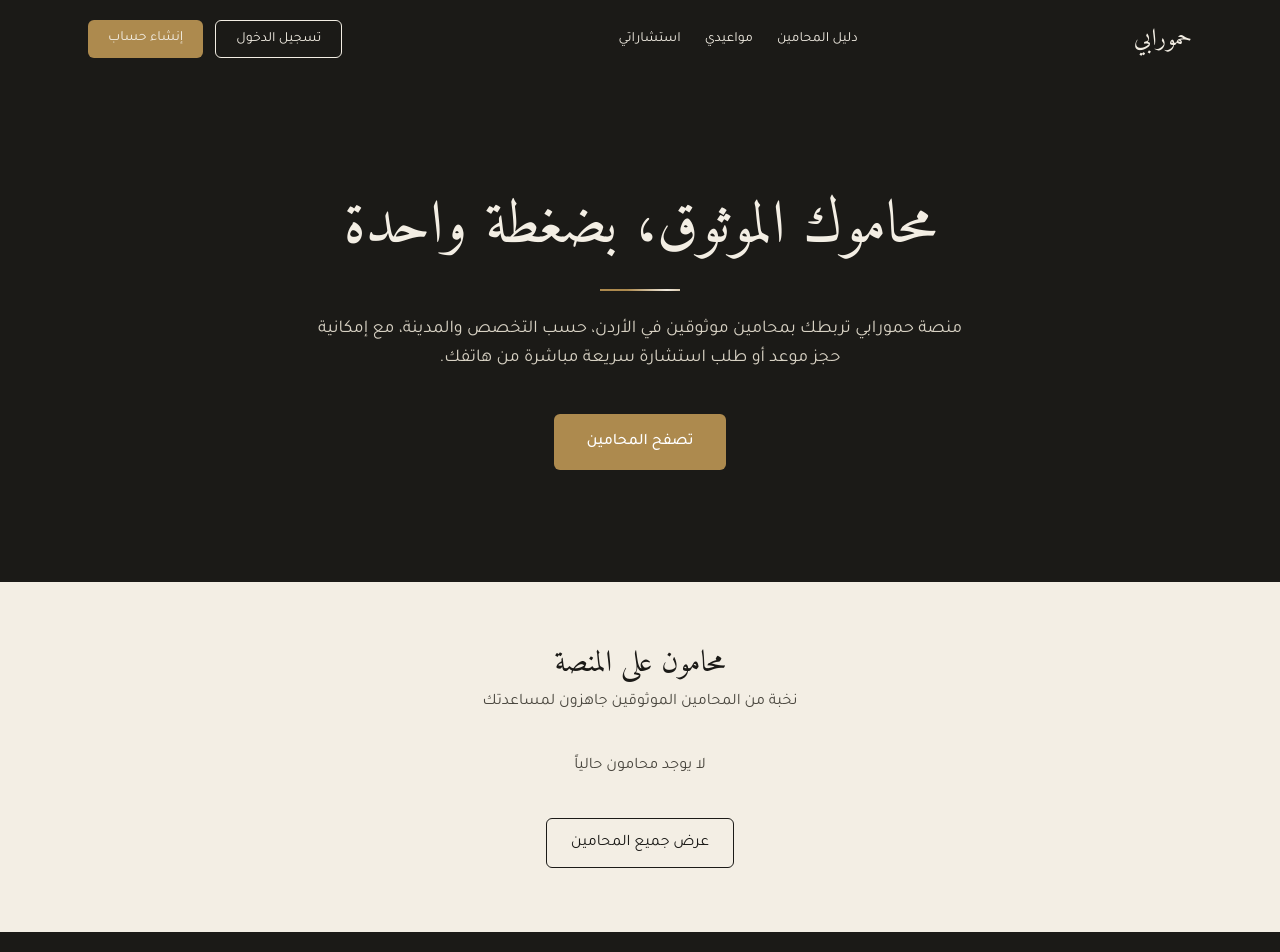
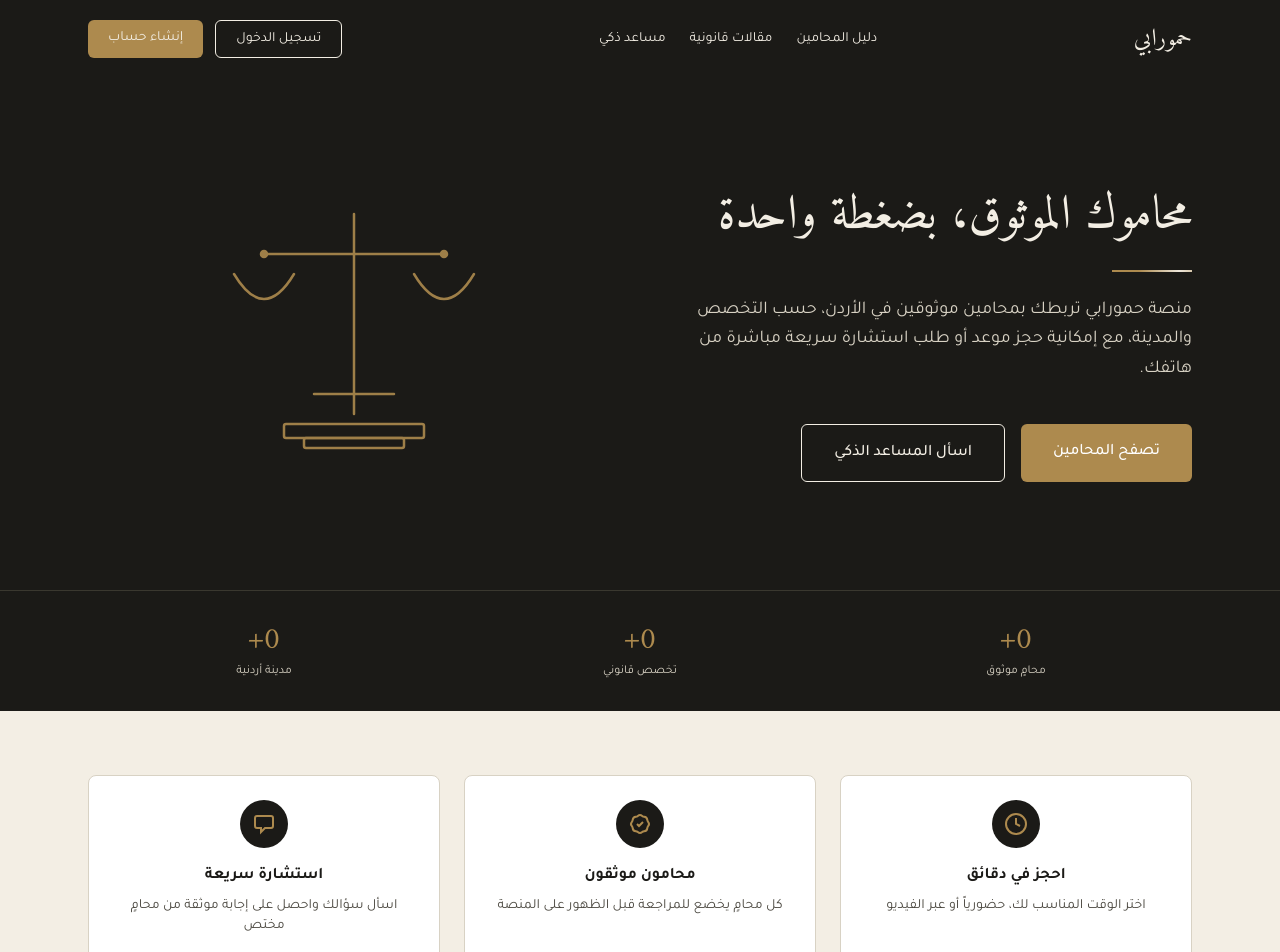
Before and after one commit to yousefyhunaiti-netizen/hammurabi, a Next.js app: page / in a window 1280 px wide. Shown: the top 952 px of the page. Built offline with nearby package versions, Linux system fonts and the light colour scheme; no server answers; the database is empty.

Commit message:
Redesign homepage with illustration, live stats, and differentiated nav

```diff
--- a/app/page.tsx
+++ b/app/page.tsx
@@ -4,33 +4,22 @@ import { useEffect, useState } from 'react'
 import { useRouter } from 'next/navigation'
 import { createClient } from './lib/supabase'
 
-type Lawyer = {
-  id: number
-  full_name: string
-  city: string
-  consultation_fee: number
-  specialty_id: number
-}
-
-type Specialty = {
-  id: number
-  name_ar: string
-}
-
 export default function HomePage() {
-  const [lawyers, setLawyers] = useState<Lawyer[]>([])
-  const [specialties, setSpecialties] = useState<Specialty[]>([])
   const [loggedIn, setLoggedIn] = useState(false)
   const [checkingAuth, setCheckingAuth] = useState(true)
   const [infoLink, setInfoLink] = useState('')
   const [isLawyerAccount, setIsLawyerAccount] = useState(false)
+  const [isFirmAccount, setIsFirmAccount] = useState(false)
   const [menuOpen, setMenuOpen] = useState(false)
+  const [lawyerCount, setLawyerCount] = useState(0)
+  const [specialtyCount, setSpecialtyCount] = useState(0)
+  const [cityCount, setCityCount] = useState(0)
 
   const supabase = createClient()
   const router = useRouter()
 
   useEffect(function () {
-    async function loadPreview() {
+    async function loadData() {
       const userResult = await supabase.auth.getUser()
       const user = userResult.data.user
 
@@ -49,6 +38,7 @@ export default function HomePage() {
             const firmResult = await supabase.from('firms').select('id').eq('user_id', user.id).maybeSingle()
             if (firmResult.data) {
               setInfoLink('/firm-info')
+              setIsFirmAccount(true)
             }
           }
         }
@@ -56,26 +46,18 @@ export default function HomePage() {
 
       setCheckingAuth(false)
 
-      const lawyersResult = await supabase
-        .from('lawyers')
-        .select('id, full_name, city, consultation_fee, specialty_id')
-        .eq('is_approved', true)
-        .eq('is_active', true)
-        .limit(6)
+      const lawyersCountResult = await supabase.from('lawyers').select('id, city', { count: 'exact' }).eq('is_approved', true).eq('is_active', true)
+      const specialtiesCountResult = await supabase.from('specialties').select('id', { count: 'exact', head: true })
 
-      const specialtiesResult = await supabase.from('specialties').select('*')
+      setLawyerCount(lawyersCountResult.count || 0)
+      setSpecialtyCount(specialtiesCountResult.count || 0)
 
-      setLawyers(lawyersResult.data || [])
-      setSpecialties(specialtiesResult.data || [])
+      const uniqueCities = new Set((lawyersCountResult.data || []).map(function (l) { return l.city }).filter(Boolean))
+      setCityCount(uniqueCities.size)
     }
 
-    loadPreview()
+    loadData()
   }, [])
-
-  function getSpecialtyName(specialtyId: number) {
-    const found = specialties.find(function (s) { return s.id === specialtyId })
-    return found ? found.name_ar : ''
-  }
 
   async function handleLogout() {
     await supabase.auth.signOut()
@@ -84,40 +66,15 @@ export default function HomePage() {
     router.push('/')
   }
 
-  const navLinkClass = "font-['Tajawal'] text-sm hover:text-[#AD8A4E] transition"
+  function toggleMenu() {
+    setMenuOpen(!menuOpen)
+  }
+
+  const navLinkClass = "font-['Tajawal'] text-sm hover:text-[#AD8A4E] transition whitespace-nowrap"
   const navLoginClass = "px-5 py-2 font-['Tajawal'] text-sm border border-[#F3EEE4] rounded-md hover:bg-[#F3EEE4] hover:text-[#1B1A17] transition"
   const navSignupClass = "px-5 py-2 font-['Tajawal'] text-sm bg-[#AD8A4E] rounded-md hover:bg-[#c49b58] transition"
   const heroCtaClass = "inline-block px-8 py-4 bg-[#AD8A4E] text-white font-['Tajawal'] font-medium rounded-md hover:bg-[#c49b58] transition"
-  const cardClass = "bg-white border border-[#D8D2C4] rounded-lg p-6 hover:shadow-xl hover:-translate-y-1 transition-all duration-300 block opacity-0"
-  const viewAllClass = "inline-block px-6 py-3 border border-[#1B1A17] text-[#1B1A17] font-['Tajawal'] rounded-md hover:bg-[#1B1A17] hover:text-[#F3EEE4] transition"
-
-  function renderLawyerCard(lawyer: Lawyer, index: number) {
-    const link = '/lawyers/' + lawyer.id
-    const delay = (index * 0.1) + 's'
-    const cardStyle = { animation: 'fadeInUp 0.6s ease-out ' + delay + ' forwards' }
-
-    return (
-      <a key={lawyer.id} href={link} className={cardClass} style={cardStyle}>
-        <div className="flex items-center gap-4 mb-3">
-          <div className="w-12 h-12 rounded-full bg-[#1B1A17] flex items-center justify-center text-[#AD8A4E] font-['Amiri'] text-xl">
-            {lawyer.full_name.charAt(0)}
-          </div>
-          <div>
-            <h4 className="font-['Tajawal'] font-bold text-[#1B1A17]">{lawyer.full_name}</h4>
-            <p className="font-['Tajawal'] text-xs text-[#AD8A4E]">{getSpecialtyName(lawyer.specialty_id)}</p>
-          </div>
-        </div>
-        <div className="flex justify-between text-sm font-['Tajawal'] text-[#4A473F]">
-          <span>{lawyer.city}</span>
-          <span>{lawyer.consultation_fee} د.أ</span>
-        </div>
-      </a>
-    )
-  }
-
-  function toggleMenu() {
-    setMenuOpen(!menuOpen)
-  }
+  const heroCtaOutlineClass = "inline-block px-8 py-4 border border-[#F3EEE4] text-[#F3EEE4] font-['Tajawal'] font-medium rounded-md hover:bg-[#F3EEE4] hover:text-[#1B1A17] transition"
 
   return (
     <div dir="rtl" className="min-h-screen pattern-bg">
@@ -125,12 +82,21 @@ export default function HomePage() {
         <div className="max-w-6xl mx-auto px-6 py-5 flex justify-between items-center">
           <a href="/" className="font-['Amiri'] text-2xl">حمورابي</a>
 
-          <div className="hidden md:flex gap-6">
+          <div className="hidden lg:flex gap-6 items-center">
             <a href="/lawyers" className={navLinkClass}>دليل المحامين</a>
+            <a href="/legal-articles" className={navLinkClass}>مقالات قانونية</a>
+            <a href="/ai-assistant" className={navLinkClass}>مساعد ذكي</a>
+            {loggedIn && !isLawyerAccount && !isFirmAccount && (
               <a href="/my-appointments" className={navLinkClass}>مواعيدي</a>
+            )}
+            {loggedIn && !isLawyerAccount && !isFirmAccount && (
               <a href="/my-consultations" className={navLinkClass}>استشاراتي</a>
+            )}
             {isLawyerAccount && (
               <a href="/lawyer-tools" className={navLinkClass}>أدواتي</a>
+            )}
+            {isLawyerAccount && (
+              <a href="/lawyer-history" className={navLinkClass}>السجل</a>
             )}
           </div>
 
@@ -153,10 +119,15 @@ export default function HomePage() {
               </button>
 
               {menuOpen && (
-                <div className="absolute left-0 top-full mt-2 w-52 bg-white border border-[#D8D2C4] rounded-md shadow-lg overflow-hidden z-20">
+                <div className="absolute left-0 top-full mt-2 w-56 bg-white border border-[#D8D2C4] rounded-md shadow-lg overflow-hidden z-20">
                   {infoLink && (
                     <a href={infoLink} className="block px-4 py-3 font-['Tajawal'] text-sm text-[#1B1A17] hover:bg-[#F3EEE4] transition">
                       معلوماتي الشخصية
+                    </a>
+                  )}
+                  {(isLawyerAccount || isFirmAccount) && (
+                    <a href="/subscription" className="block px-4 py-3 font-['Tajawal'] text-sm text-[#1B1A17] hover:bg-[#F3EEE4] transition border-t border-[#D8D2C4]">
+                      الاشتراك والإعلانات
                     </a>
                   )}
                   <button
@@ -171,36 +142,89 @@ export default function HomePage() {
           )}
         </div>
 
-        <div className="relative max-w-6xl mx-auto px-6 py-20 md:py-28 text-center overflow-hidden">
-          <div className="relative z-10">
-            <h2 className="font-['Amiri'] text-4xl md:text-6xl leading-tight mb-6">
+        <div className="relative max-w-6xl mx-auto px-6 py-16 md:py-24 overflow-hidden">
+          <div className="grid grid-cols-1 md:grid-cols-2 gap-10 items-center">
+            <div>
+              <h2 className="font-['Amiri'] text-4xl md:text-5xl leading-tight mb-6">
                 محاموك الموثوق، بضغطة واحدة
               </h2>
-            <div className="w-20 h-[2px] shimmer-line mx-auto mb-6"></div>
-            <p className="font-['Tajawal'] text-lg text-[#D8D2C4] max-w-2xl mx-auto mb-10 leading-relaxed">
+              <div className="w-20 h-[2px] shimmer-line mb-6"></div>
+              <p className="font-['Tajawal'] text-lg text-[#D8D2C4] mb-10 leading-relaxed">
                 منصة حمورابي تربطك بمحامين موثوقين في الأردن، حسب التخصص والمدينة، مع إمكانية حجز موعد أو طلب استشارة سريعة مباشرة من هاتفك.
               </p>
+              <div className="flex flex-wrap gap-4">
                 <a href="/lawyers" className={heroCtaClass}>تصفح المحامين</a>
+                <a href="/ai-assistant" className={heroCtaOutlineClass}>اسأل المساعد الذكي</a>
+              </div>
+            </div>
+
+            <div className="flex justify-center">
+              <svg viewBox="0 0 320 320" className="w-64 h-64 md:w-80 md:h-80 opacity-90">
+                <g stroke="#AD8A4E" strokeWidth="2.5" fill="none" strokeLinecap="round" strokeLinejoin="round">
+                  <line x1="160" y1="40" x2="160" y2="220" />
+                  <line x1="70" y1="80" x2="250" y2="80" />
+                  <circle cx="70" cy="80" r="3" fill="#AD8A4E" />
+                  <circle cx="250" cy="80" r="3" fill="#AD8A4E" />
+                  <path d="M40 100 Q70 150 100 100" />
+                  <path d="M220 100 Q250 150 280 100" />
+                  <line x1="120" y1="220" x2="200" y2="220" />
+                  <line x1="160" y1="220" x2="160" y2="240" />
+                  <rect x="90" y="250" width="140" height="14" rx="2" />
+                  <rect x="110" y="264" width="100" height="10" rx="2" />
+                </g>
+              </svg>
+            </div>
+          </div>
+        </div>
+
+        <div className="border-t border-[#3A382F]">
+          <div className="max-w-6xl mx-auto px-6 py-8 grid grid-cols-3 gap-6 text-center">
+            <div>
+              <p className="font-['Amiri'] text-3xl text-[#AD8A4E]">{lawyerCount}+</p>
+              <p className="font-['Tajawal'] text-xs text-[#D8D2C4] mt-1">محامٍ موثوق</p>
+            </div>
+            <div>
+              <p className="font-['Amiri'] text-3xl text-[#AD8A4E]">{specialtyCount}+</p>
+              <p className="font-['Tajawal'] text-xs text-[#D8D2C4] mt-1">تخصص قانوني</p>
+            </div>
+            <div>
+              <p className="font-['Amiri'] text-3xl text-[#AD8A4E]">{cityCount}+</p>
+              <p className="font-['Tajawal'] text-xs text-[#D8D2C4] mt-1">مدينة أردنية</p>
+            </div>
           </div>
         </div>
       </div>
 
       <div className="max-w-6xl mx-auto px-6 py-16">
-        <div className="text-center mb-10">
-          <h3 className="font-['Amiri'] text-3xl text-[#1B1A17] mb-2">محامون على المنصة</h3>
-          <p className="font-['Tajawal'] text-[#4A473F]">نخبة من المحامين الموثوقين جاهزون لمساعدتك</p>
+        <div className="grid grid-cols-1 md:grid-cols-3 gap-6">
+          <div className="bg-white border border-[#D8D2C4] rounded-lg p-6 text-center">
+            <div className="w-12 h-12 mx-auto mb-4 rounded-full bg-[#1B1A17] flex items-center justify-center">
+              <svg className="w-6 h-6 text-[#AD8A4E]" viewBox="0 0 24 24" fill="none" stroke="currentColor" strokeWidth="2">
+                <circle cx="12" cy="12" r="10" />
+                <path d="M12 6v6l4 2" />
+              </svg>
             </div>
-
-        {lawyers.length === 0 && (
-          <p className="font-['Tajawal'] text-center text-[#4A473F]">لا يوجد محامون حالياً</p>
-        )}
-
-        <div className="grid grid-cols-1 md:grid-cols-2 lg:grid-cols-3 gap-6 mb-10">
-          {lawyers.map(renderLawyerCard)}
+            <h3 className="font-['Tajawal'] font-bold text-[#1B1A17] mb-2">احجز في دقائق</h3>
+            <p className="font-['Tajawal'] text-sm text-[#4A473F]">اختر الوقت المناسب لك، حضورياً أو عبر الفيديو</p>
           </div>
-
-        <div className="text-center">
-          <a href="/lawyers" className={viewAllClass}>عرض جميع المحامين</a>
+          <div className="bg-white border border-[#D8D2C4] rounded-lg p-6 text-center">
+            <div className="w-12 h-12 mx-auto mb-4 rounded-full bg-[#1B1A17] flex items-center justify-center">
+              <svg className="w-6 h-6 text-[#AD8A4E]" viewBox="0 0 24 24" fill="none" stroke="currentColor" strokeWidth="2">
+                <path d="M9 12l2 2 4-4M7.835 4.697a3.42 3.42 0 001.946-.806 3.42 3.42 0 014.438 0 3.42 3.42 0 001.946.806 3.42 3.42 0 013.138 3.138 3.42 3.42 0 00.806 1.946 3.42 3.42 0 010 4.438 3.42 3.42 0 00-.806 1.946 3.42 3.42 0 01-3.138 3.138 3.42 3.42 0 00-1.946.806 3.42 3.42 0 01-4.438 0 3.42 3.42 0 00-1.946-.806 3.42 3.42 0 01-3.138-3.138 3.42 3.42 0 00-.806-1.946 3.42 3.42 0 010-4.438 3.42 3.42 0 00.806-1.946 3.42 3.42 0 013.138-3.138z" />
+              </svg>
+            </div>
+            <h3 className="font-['Tajawal'] font-bold text-[#1B1A17] mb-2">محامون موثقون</h3>
+            <p className="font-['Tajawal'] text-sm text-[#4A473F]">كل محامٍ يخضع للمراجعة قبل الظهور على المنصة</p>
+          </div>
+          <div className="bg-white border border-[#D8D2C4] rounded-lg p-6 text-center">
+            <div className="w-12 h-12 mx-auto mb-4 rounded-full bg-[#1B1A17] flex items-center justify-center">
+              <svg className="w-6 h-6 text-[#AD8A4E]" viewBox="0 0 24 24" fill="none" stroke="currentColor" strokeWidth="2">
+                <path d="M8 10h.01M12 10h.01M16 10h.01M9 16H5a2 2 0 01-2-2V6a2 2 0 012-2h14a2 2 0 012 2v8a2 2 0 01-2 2h-6l-4 4v-4z" />
+              </svg>
+            </div>
+            <h3 className="font-['Tajawal'] font-bold text-[#1B1A17] mb-2">استشارة سريعة</h3>
+            <p className="font-['Tajawal'] text-sm text-[#4A473F]">اسأل سؤالك واحصل على إجابة موثقة من محامٍ مختص</p>
+          </div>
         </div>
       </div>
 
```
Lines whose indentation alone changed are shown as unchanged.
